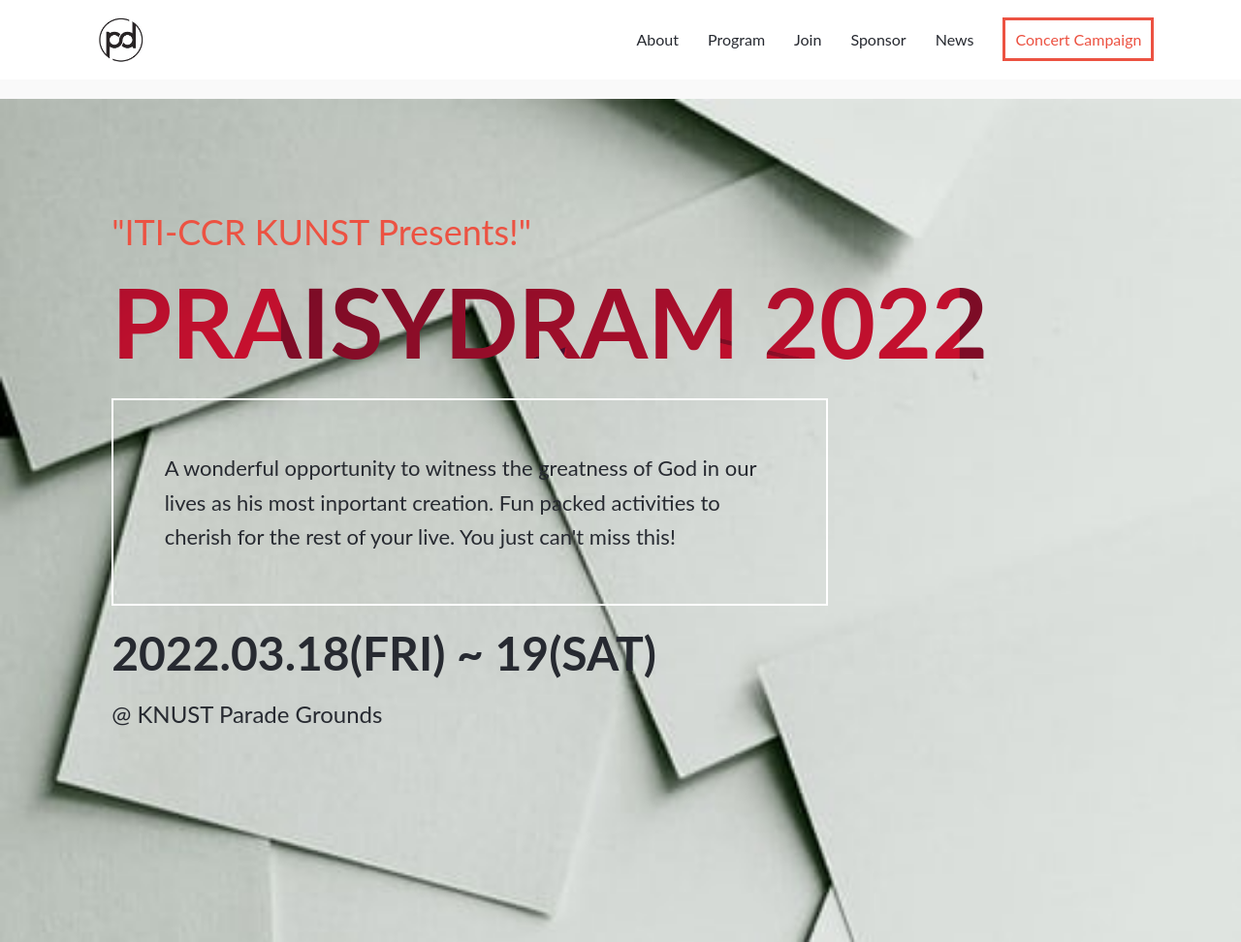
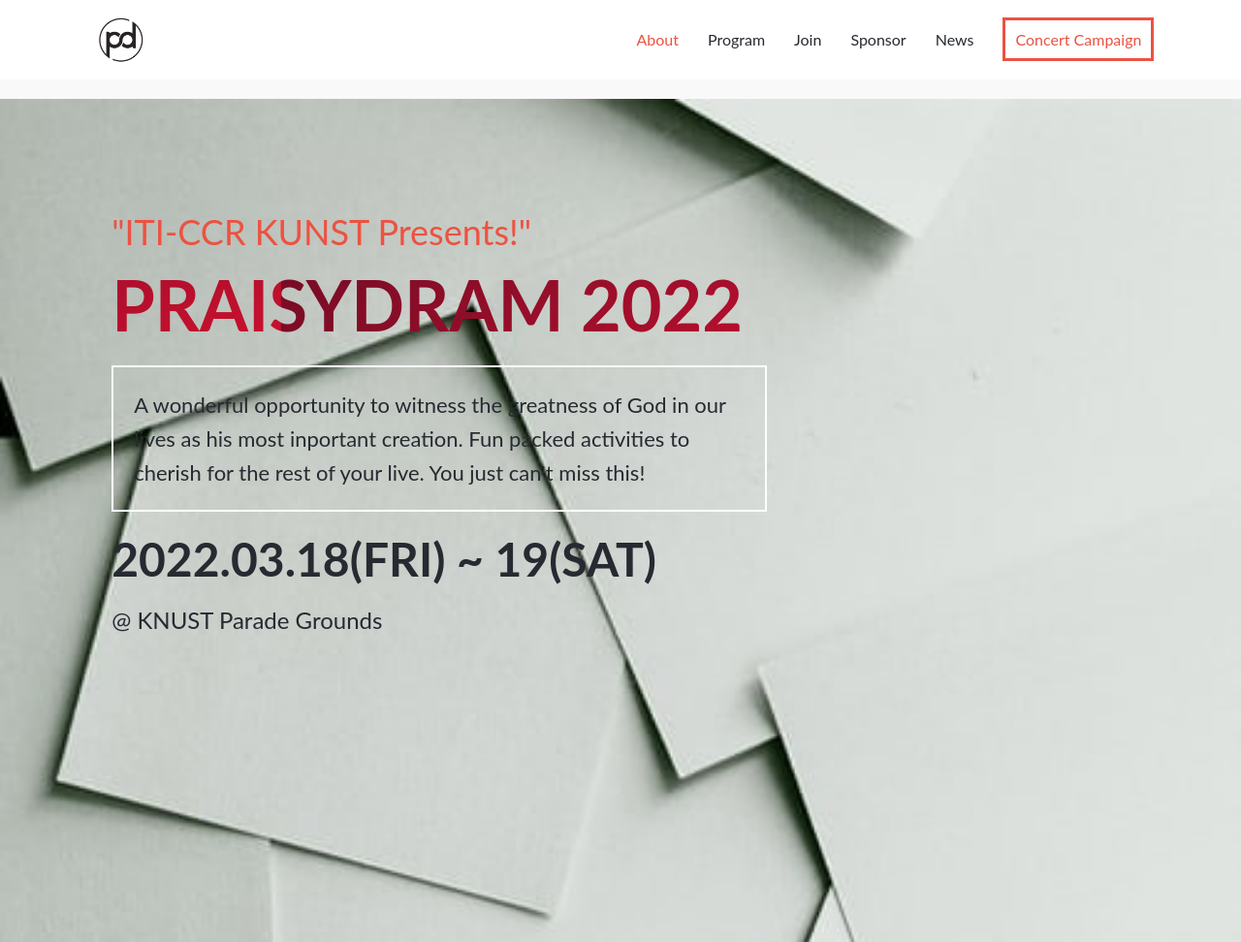
Before and after one commit to Achilles-Dev/HTML-CSS-JavaScript-capstone-project, a website: page index.html in a window 1280 px wide. Shown: the top 972 px of the page at 97% size. Drawn offline with Linux system fonts and the light colour scheme.

Commit message:
Fix hompage overflow error

```diff
--- a/index.html
+++ b/index.html
@@ -19,7 +19,7 @@
       <nav class="menu-items">
         <i class="close fas fa-times"></i>
         <ul>
-          <li><a href="./about.html" >About</a></li>
+          <li class="first-list-child"><a href="./about.html" >About</a></li>
           <li><a href="#">Program</a></li>
           <li><a href="#">Join</a></li>
           <li><a href="#">Sponsor</a></li>
--- a/style.css
+++ b/style.css
@@ -538,13 +538,14 @@
   }
 
   .headline .headline-title h1 {
-    font-size: 100px;
+    font-size: 72px;
   }
 
   .headline .headline-details {
     width: 60%;
     font-size: 22px;
     line-height: 1.6;
+    padding: 2%;
   }
 
   .headline .headline-bottom {
@@ -569,7 +570,7 @@
   }
 
   .about-headline .about-headline-title h1 {
-    font-size: 60px;
+    font-size: 72px;
   }
 
   .about-headline .about-headline-details {
```
Also changed, not shown: about.html (+1 -1 lines).
